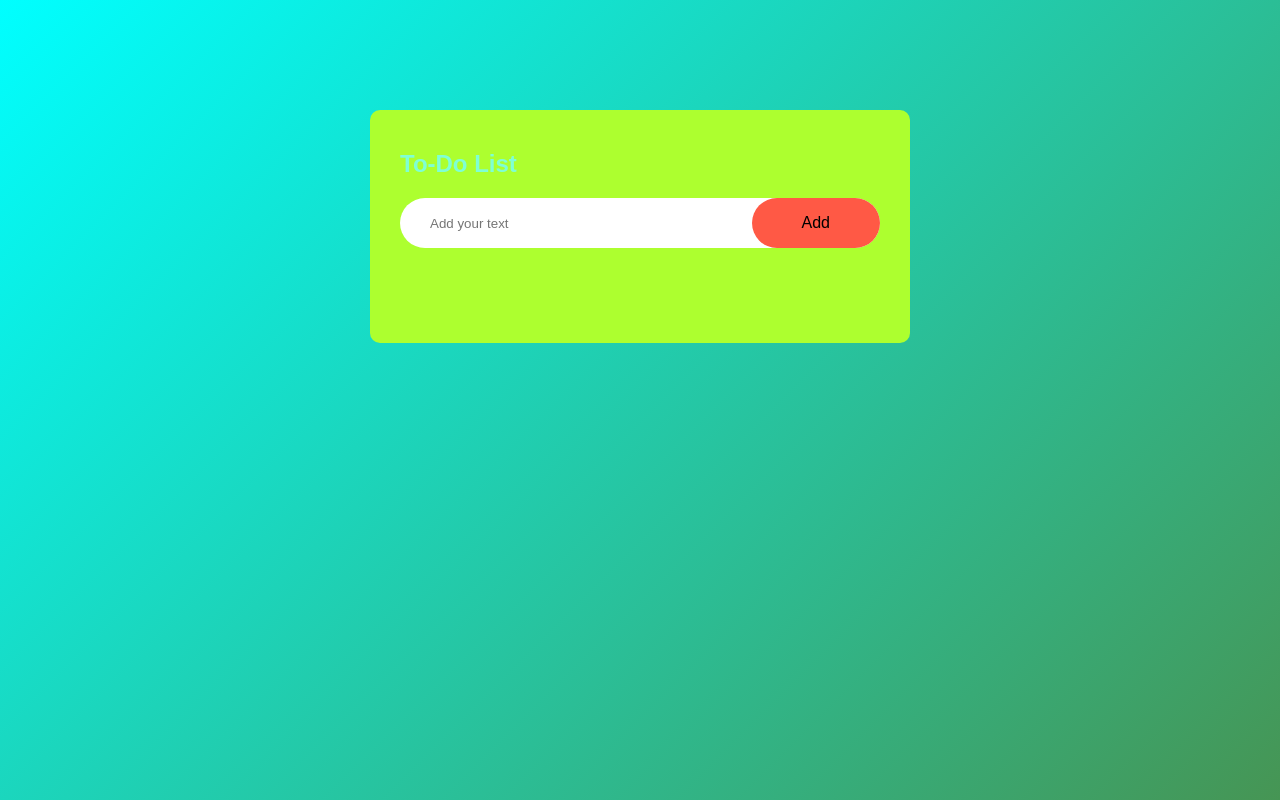
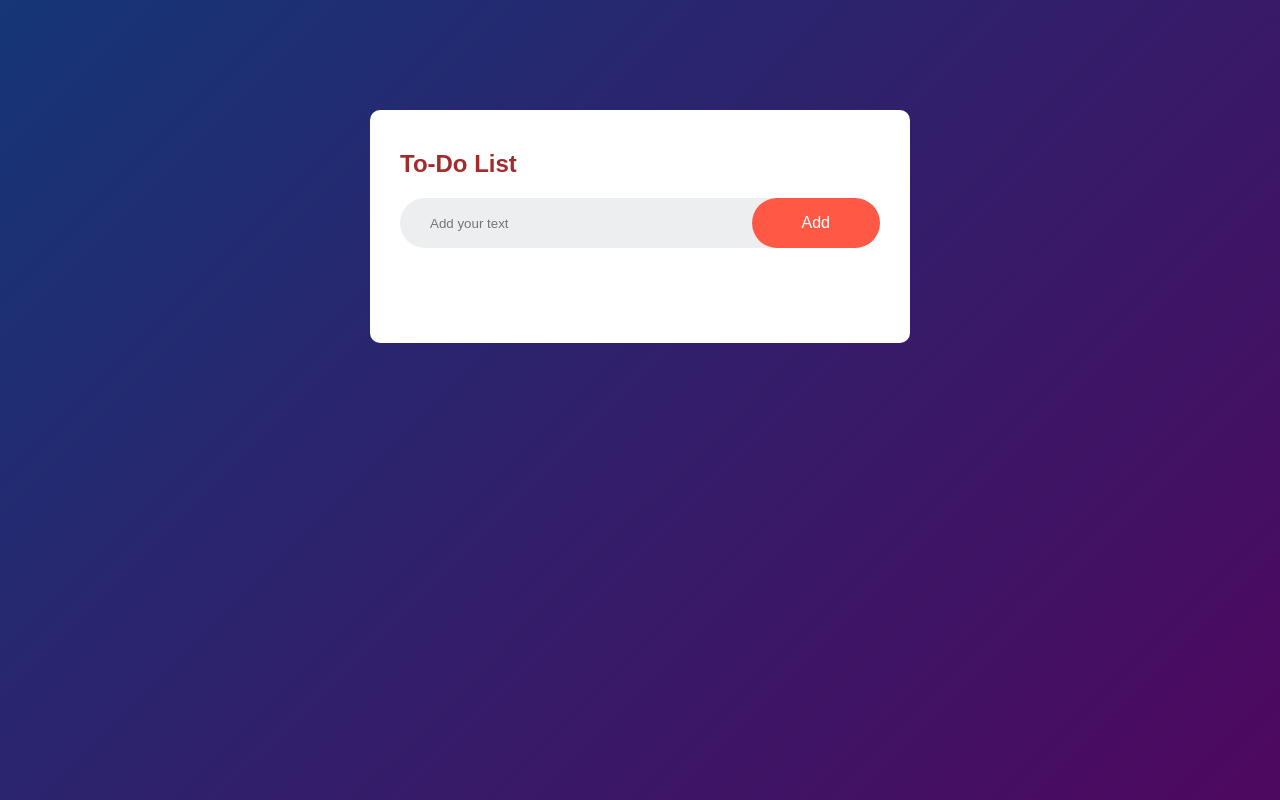
Before and after one commit to balog32/ssc-test-3-next, a plain HTML site: page index.html in a window 1280 px wide. Drawn offline with Linux system fonts and the light colour scheme.

Commit message:
feat:fisier nou

```diff
--- a/index.css
+++ b/index.css
@@ -7,20 +7,20 @@
 .container{
     width: 100%;
     min-height: 100vh;
+    background: linear-gradient(135deg ,#153677,#4e085f);
     padding: 10px;
-    background: linear-gradient(135deg ,aqua ,#469554);
 }
 .todo-app {
     width: 100%;
     max-width: 540px;
-    background:greenyellow;
+    background:#fff ;
     margin: 100px auto 20px;
     padding: 40px 30px 70px;
     border-radius: 10px;
 
 }
 .todo-app h2{
-    color:aquamarine;
+    color: brown;
     display: flex;
     align-items: center;
     margin-bottom: 20px;
@@ -29,7 +29,7 @@
     display: flex;
     align-items: center;
     justify-content: space-between;
-    background:white;
+    background:#edeef0;
     border-radius: 30px;
     padding-left: 20px;
     margin-bottom: 25px;
@@ -47,7 +47,7 @@ button{
     outline: none;
     padding: 16px 50px;
     background: #ff5945;
-    color: black;
+    color: #fff;
     font-size: 16px;
     cursor: pointer;
     border-radius: 40px;
--- a/index.js
+++ b/index.js
@@ -21,7 +21,7 @@ listContainer.addEventListener("click", function(e){
         e.target.classList.toggle("checked");
          saveData();
     }
-    else if(e.target.tagName === "span"){
+    else if(e.target.tagName === "SPAN"){
         e.target.parentElement.remove();
          saveData();
     }
@@ -34,3 +34,4 @@ function saveData(){
 function showTask(){
     listContainer.innerHTML = localStorage.getItem("data");
 }
+showTask();
```
